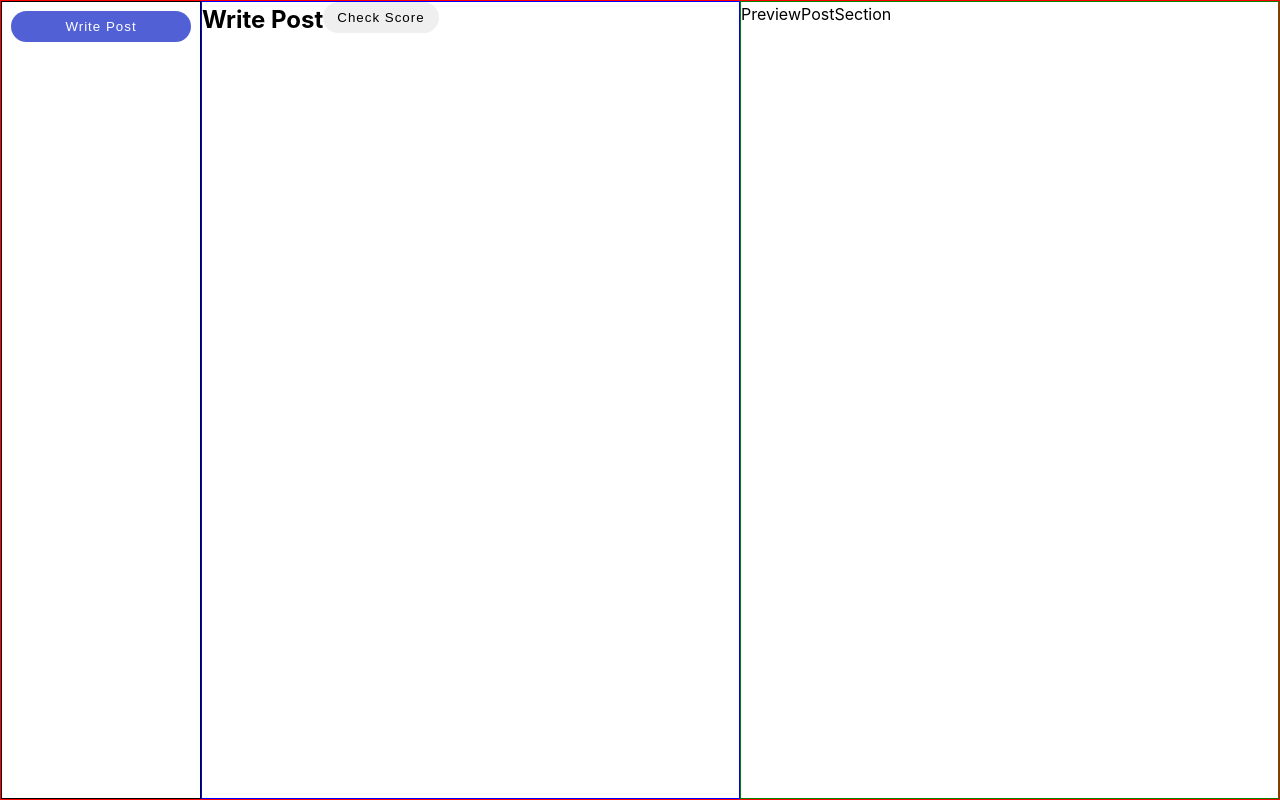
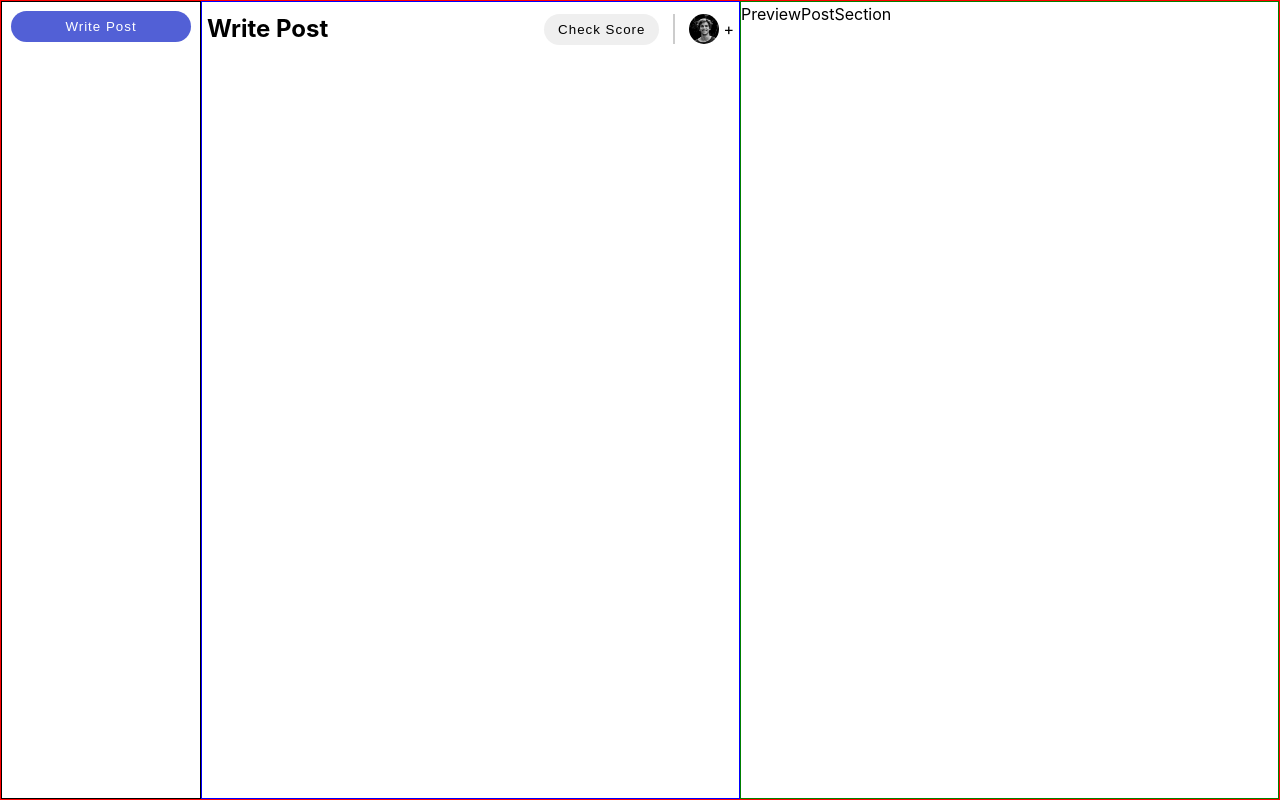
Before and after one commit to ankit-pandey-14/text-editor, a React (Vite) app: page / in a window 1280 px wide. Built offline with nearby package versions, Linux system fonts and the light colour scheme.

Commit message:
feature-2: added some custom components and improved styling

```diff
--- a/src/components/customIconImage/index.jsx
+++ b/src/components/customIconImage/index.jsx
@@ -1,3 +1,7 @@
+import { memo } from 'react';
+import '../../styles/components/image.css';
+
+
 const CustomIconImage = ({ icon, imageSrc, altText, tooltip, onClick, classes }) => {
     return (
         <div
@@ -8,9 +12,10 @@ const CustomIconImage = ({ icon, imageSrc, altText, tooltip, onClick, classes })
             <img
                 src={ icon || imageSrc }
                 alt={altText}
+                loading='lazy'
             />
         </div>
     );
 };
 
-export default CustomIconImage;
+export default memo(CustomIconImage);
--- a/src/index.css
+++ b/src/index.css
@@ -25,10 +25,15 @@ body {
 .d-flex {
   display: flex;
 }
+.justify-between {
+  justify-content: space-between;
+}
+.align-center {
+  align-items: center;
+}
 
 
 /* grid layout */
-
 .d-grid {
   display: grid;
 }
@@ -36,3 +41,11 @@ body {
 .cursor-pointer {
   cursor: pointer;
 }
+
+
+/* image styling */
+img {
+  width: 100%;
+  height: 100%;
+  object-fit: cover;
+}
--- a/src/screens/HomeScreen/sections/writePost.jsx
+++ b/src/screens/HomeScreen/sections/writePost.jsx
@@ -1,18 +1,30 @@
 import { memo } from 'react';
+import DummyPerson from '../../../assets/dummy-person.jpg';
+
 import CustomButton from '../../../components/customButton';
+import CustomIconImage from '../../../components/customIconImage';
 
 const WritePostSection = () => {
     return (
         <section className='write-post'>
-            <div className='d-flex'>
+            <div className='d-flex justify-between align-center top-section'>
                 <h2>Write Post</h2>
 
-                <div>
+                <div className='d-flex align-center left-part'>
                     <CustomButton
                         title={'Check Score'}
                         type='default'
                         onClick={() => {}}
                     />
+
+                    <div className='d-flex align-center profile-box'>
+                        <CustomIconImage
+                            imageSrc={DummyPerson}
+                            altText={'Dummy Person'}
+                            classes={'profile'}
+                        />
+                        <div>+</div>
+                    </div>
                 </div>
             </div>
         </section>
--- /dev/null
+++ b/src/styles/components/image.css
@@ -0,0 +1,7 @@
+.custom-image {
+    overflow: hidden;
+}
+
+.img-contain img {
+    object-fit: contain;
+}
--- a/src/styles/screen/home.css
+++ b/src/styles/screen/home.css
@@ -9,6 +9,22 @@
 
 .write-post {
     border: 1px solid blue;
+    padding: 9px 5px;
+}
+.write-post .profile {
+    width: 30px;
+    height: 30px;
+    border-radius: 50%;
+}
+.write-post .top-section,
+.write-post .left-part {
+    gap: 14px;
+}
+
+.write-post .profile-box {
+    border-left: 2px solid #ccc;
+    padding-left: 14px;
+    gap: 4px;
 }
 
 
```
Also changed, not shown: src/assets/dummy-person.jpg (added).
